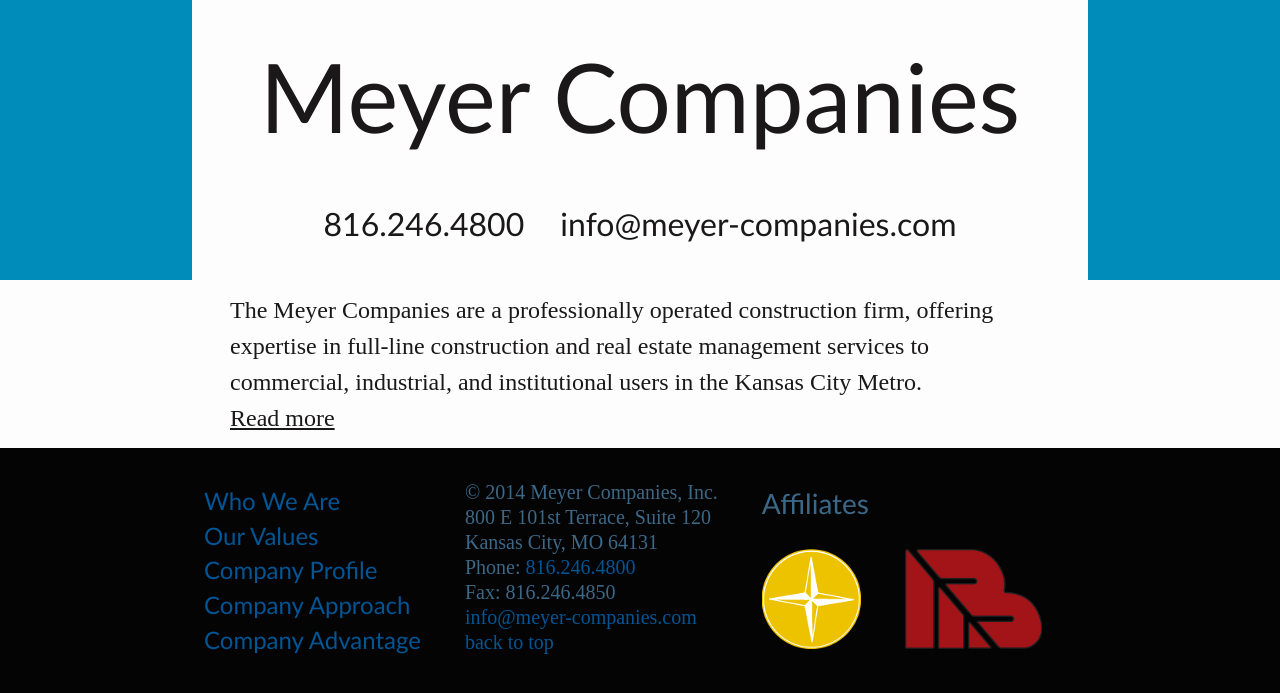
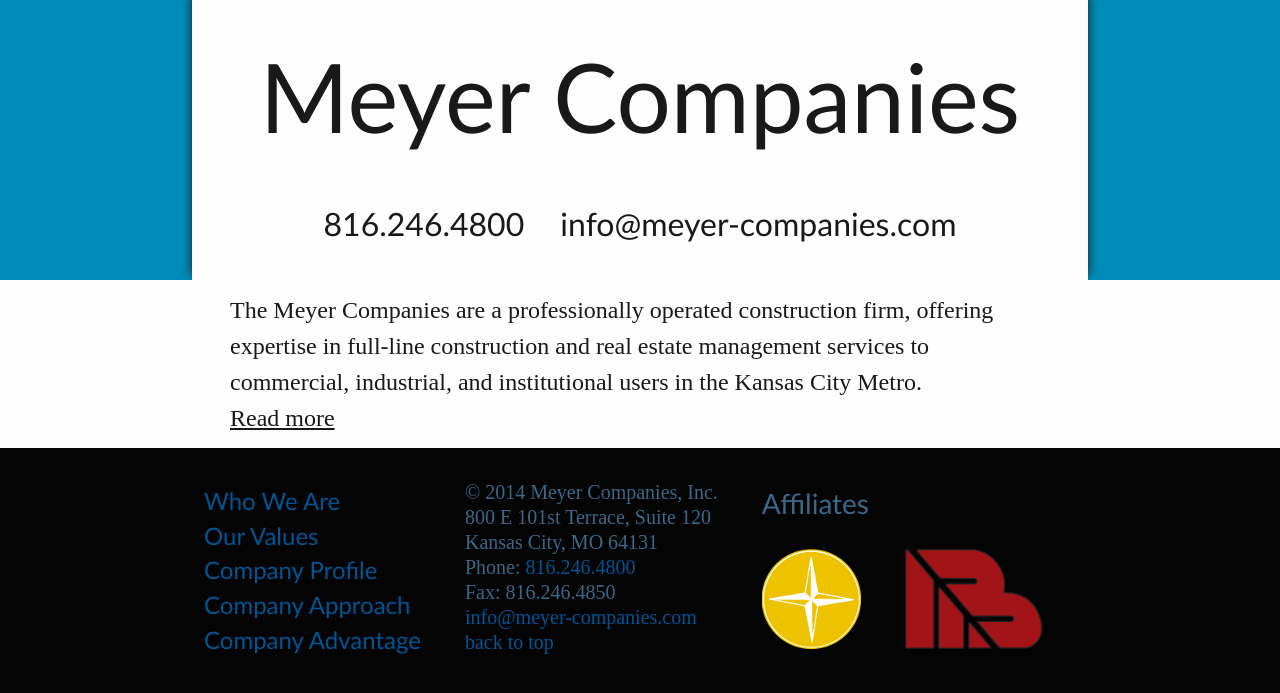
Before and after one commit to jiko/meyer-companies, a Jekyll site: the page built from index.html, in a window 1280 px wide. Shown: the top 693 px of the page. Built offline with Jekyll 4.4.1, drawn with Linux system fonts in a browser that asks for light colours; Markdown is read by kramdown in place of the engine named in the settings.

Commit message:
Added subtle drop-shadow to the header section element to suggest a building.

```diff
--- a/css/screen.css
+++ b/css/screen.css
@@ -25,7 +25,7 @@
 
 header { background-color: #008cba; padding: 0 1em; text-align: center; font-family: "Gill Sans", Helvetica, sans-serif; }
 
-header section { background-color: #fdfdfd; max-width: 56em; margin: 0 auto; }
+header section { background-color: #fdfdfd; max-width: 56em; margin: 0 auto; -webkit-box-shadow: 0 -5px 10px #1a1818; -moz-box-shadow: 0 -5px 10px #1a1818; box-shadow: 0 -5px 10px #1a1818; }
 
 header h1 { font-size: 2em; padding: 0.5em; }
 @media screen and (min-width: 200px) { header h1 { font-size: 2em; } }
--- a/sass/screen.scss
+++ b/sass/screen.scss
@@ -1,6 +1,7 @@
 @import "compass/reset";
 @import "compass/typography/lists/inline-block-list";
 @import "compass/typography/links";
+@import "compass/css3/box-shadow";
 @import "fittext";
 
 $pad: 0.5em;
@@ -29,6 +30,7 @@
   background-color: $light-gray;
   max-width: 56em;
   margin: 0 auto;
+  @include single-box-shadow($gray, 0, -5px, 10px, false, false);
 }
 
 header h1 {
```
